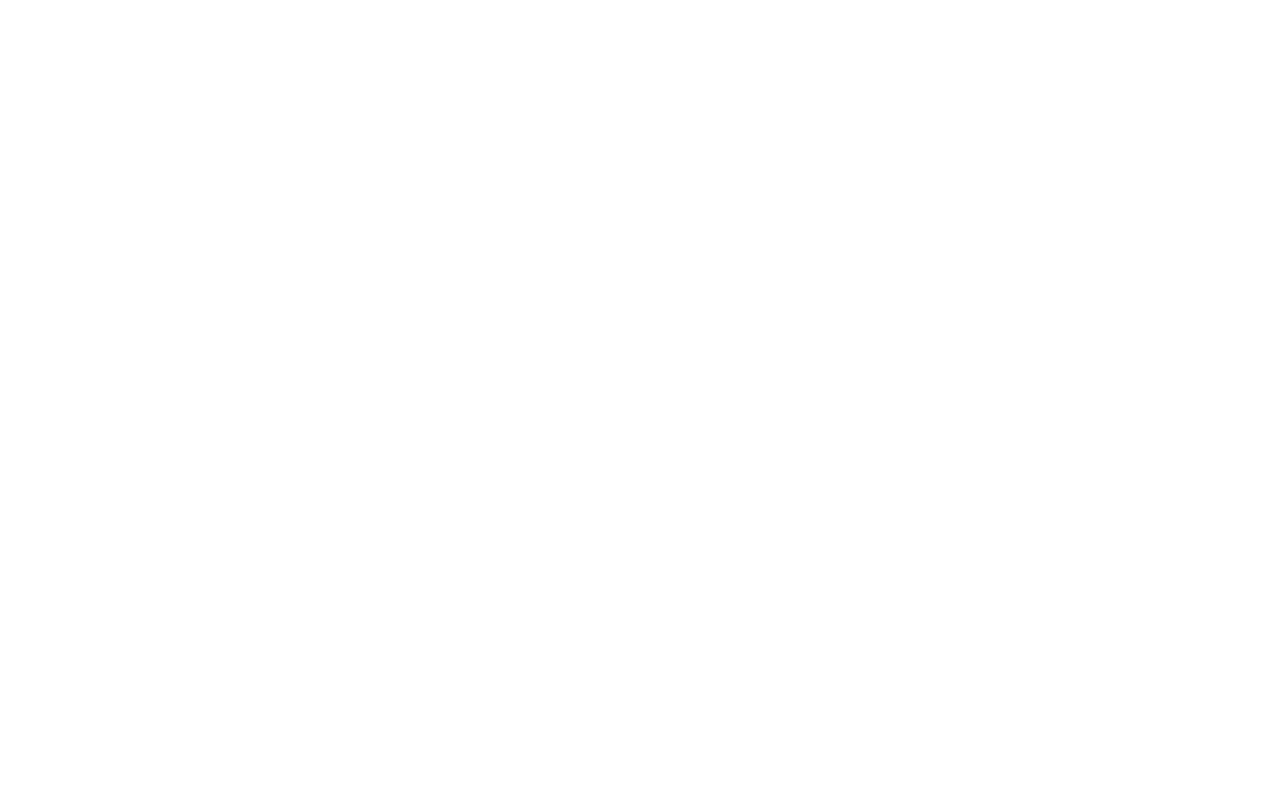
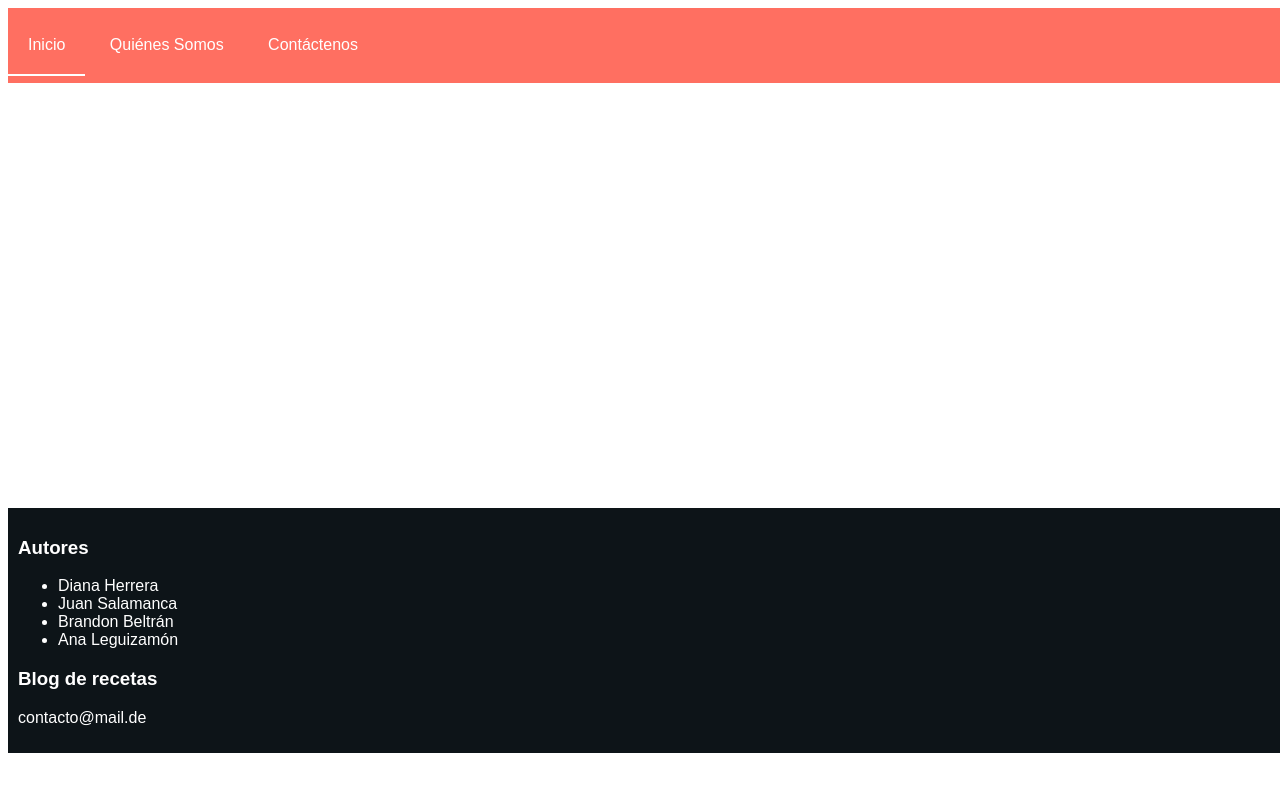
Before and after one commit to Diana1Herrera/TIFC2DEV-SDPF6-Simulaci-n-de-Proyecto-SCRUM, a plain HTML site: page index.html in a window 1280 px wide. Drawn offline with Linux system fonts and the light colour scheme.

Commit message:
Agregado index,barra de navegacion, footer

```diff
--- a/index.html
+++ b/index.html
@@ -1 +1,37 @@
 <!--Barra de navegación-->
+<!DOCTYPE html>
+<html lang="es">
+<head>
+    <meta charset="UTF-8">
+    <title>Navegacion</title>
+    <link rel="stylesheet" href="style.css">
+</head>
+<body>
+    <header>
+        <div class="contenedor-barra-navegacion">
+            <a href="index.html" class="elemento-navegacion pagina-seleccionada">Inicio</a>
+            <a href="blog.html" class="elemento-navegacion">Quiénes Somos</a>
+            <a href="contactanos.html" class="elemento-navegacion">Contáctenos</a>
+        </div>
+    </header>
+    <main></main>
+    <footer>
+        <div class = "contenedor-footer">
+            <div class = "footer-autores">
+                <h3>Autores</h3>
+                <ul> <!--para hacer una lista-->
+                    <li>Diana Herrera</li>
+                    <li>Juan Salamanca</li>
+                    <li>Brandon Beltrán</li>
+                    <li>Ana Leguizamón</li>
+                </ul>
+            </div>
+            <div class = "footer-datos">
+                <h3>Blog de recetas</h3>
+
+                <p>contacto@mail.de</p>
+            </div>
+        </div>
+    </footer>
+</body>
+</html>
--- /dev/null
+++ b/style.css
@@ -0,0 +1,57 @@
+body{
+    font-family: Arial, sans-serif;
+}
+.contenedor-barra-navegacion {
+    background-color: #ff6f61;
+    color: white;
+    width: 100%;
+    height: 75px;
+    font-size: medium;
+    align-content: center;
+    position: fixed;
+}
+
+a {
+    text-decoration: none;
+    color: white;
+}
+a:visited { text-decoration: none;}
+a:hover { text-decoration: none;}
+a:focus { text-decoration: none;}
+
+.elemento-navegacion{
+    display: inline-flex;
+    padding: 20px;
+    align-items: center;
+}
+
+.elemento-navegacion:hover{
+    color: gray;
+}
+
+.pagina-seleccionada{
+    border-bottom: 2px solid white;
+}
+
+.contenedor-footer{
+    width:100% ;
+    font-size: medium;
+    background-color: #0D1418;
+    color: white;
+    padding: 10px ;
+}
+
+.footer-autores{
+    display: list-item;
+    align-items: center;
+
+}
+
+.footer-datos{
+    display: list-item;
+    align-items: center;
+}
+
+main{
+    min-height: 500px;
+}
```
